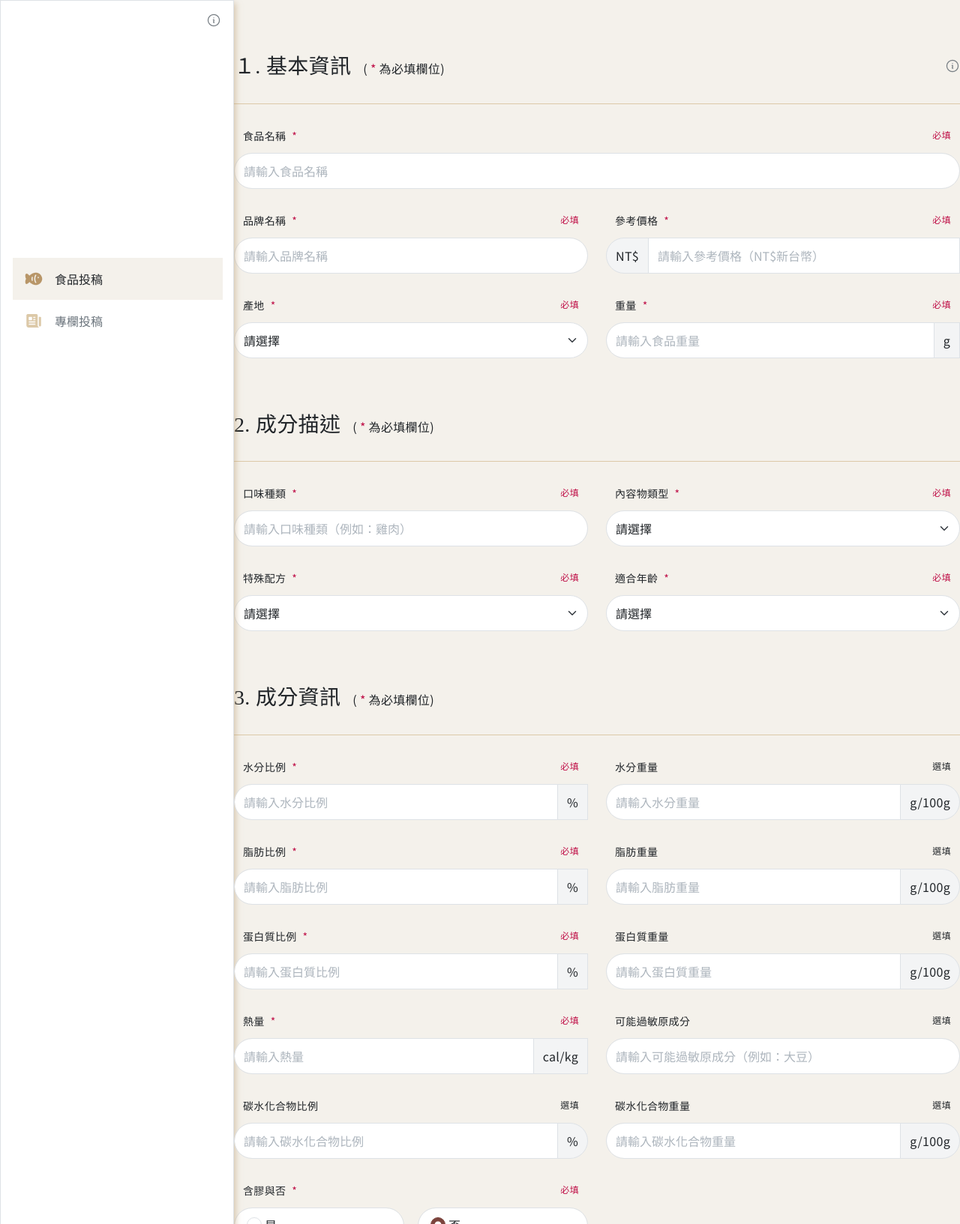
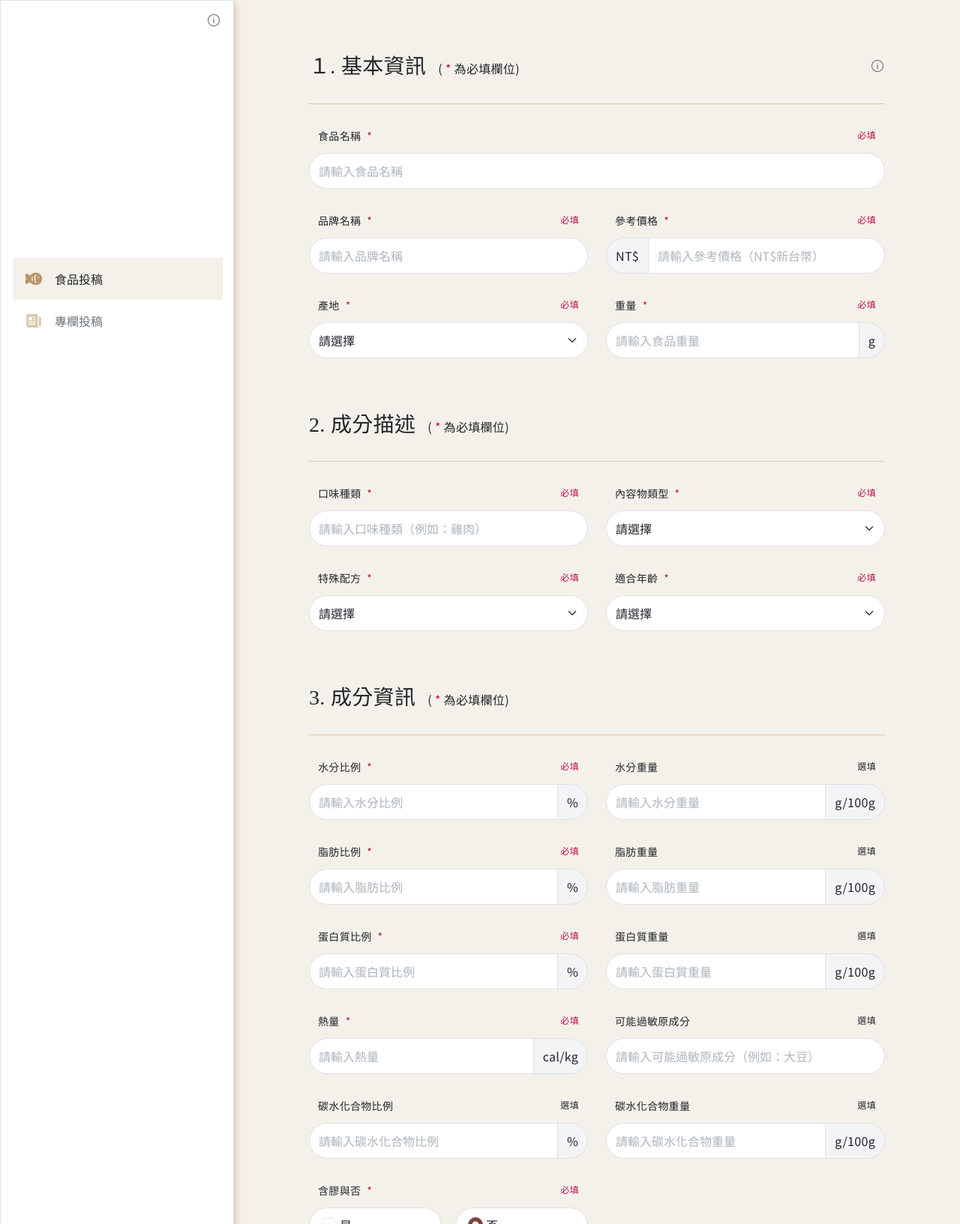
Before and after one commit to Ellieee829/catsReviewWebsite, a website built with Vite: page pages/contrib.html in a window 1280 px wide. Shown: the top 1633 px of the page at 75% size. Built offline with nearby package versions, Linux system fonts and the light colour scheme; a web font is replaced by a local one.

Commit message:
feat: food contrib reset the tab-content's width

```diff
--- a/assets/scss/pages/_contrib.scss
+++ b/assets/scss/pages/_contrib.scss
@@ -61,8 +61,10 @@
     width: calc(100% - 312px);
 }
 .contrib-tab-pane{
-    max-width: 1032px;
+    max-width: 912px;
     margin: 0 auto;
+    padding-left: 72px;
+    padding-right: 72px;
 }
 .contrib-font-size-sm{
     font-size: 14px;
--- a/pages/contrib.html
+++ b/pages/contrib.html
@@ -163,7 +163,7 @@
                       </div>
                       <input
                         type="text"
-                        class="form-control border-radius contrib-input-heigh"
+                        class="form-control border-radius contrib-input-heigh rounded-end"
                         id="price"
                         placeholder="請輸入參考價格（NT$新台幣）"
                         required
@@ -226,7 +226,9 @@
                         placeholder="請輸入食品重量"
                         required
                       />
-                      <div class="input-group-text neutral-800 bg-neutral-100">
+                      <div
+                        class="input-group-text neutral-800 bg-neutral-100 rounded-end"
+                      >
                         g
                       </div>
                       <p class="invalid-feedback px-2 mt-2">請輸入食品重量</p>
@@ -402,7 +404,9 @@
                         placeholder="請輸入水分比例"
                         required
                       />
-                      <div class="input-group-text neutral-800 bg-neutral-100">
+                      <div
+                        class="input-group-text neutral-800 bg-neutral-100 rounded-end"
+                      >
                         %
                       </div>
                       <p class="invalid-feedback px-2 mt-2">請輸入水分比例</p>
@@ -455,7 +459,9 @@
                         placeholder="請輸入脂肪比例"
                         required
                       />
-                      <div class="input-group-text neutral-800 bg-neutral-100">
+                      <div
+                        class="input-group-text neutral-800 bg-neutral-100 rounded-end"
+                      >
                         %
                       </div>
                       <p class="invalid-feedback px-2 mt-2">請輸入脂肪比例</p>
@@ -508,7 +514,9 @@
                         placeholder="請輸入蛋白質比例"
                         required
                       />
-                      <div class="input-group-text neutral-800 bg-neutral-100">
+                      <div
+                        class="input-group-text neutral-800 bg-neutral-100 rounded-end"
+                      >
                         %
                       </div>
                       <p class="invalid-feedback px-2 mt-2">請輸入蛋白質比例</p>
@@ -559,7 +567,9 @@
                         placeholder="請輸入熱量"
                         required
                       />
-                      <div class="input-group-text neutral-800 bg-neutral-100">
+                      <div
+                        class="input-group-text neutral-800 bg-neutral-100 rounded-end"
+                      >
                         cal/kg
                       </div>
                       <p class="invalid-feedback px-2 mt-2">請輸入熱量</p>
@@ -605,7 +615,9 @@
                         id="price"
                         placeholder="請輸入碳水化合物比例"
                       />
-                      <div class="input-group-text neutral-800 bg-neutral-100">
+                      <div
+                        class="input-group-text neutral-800 bg-neutral-100 rounded-end"
+                      >
                         %
                       </div>
                     </div>
```
